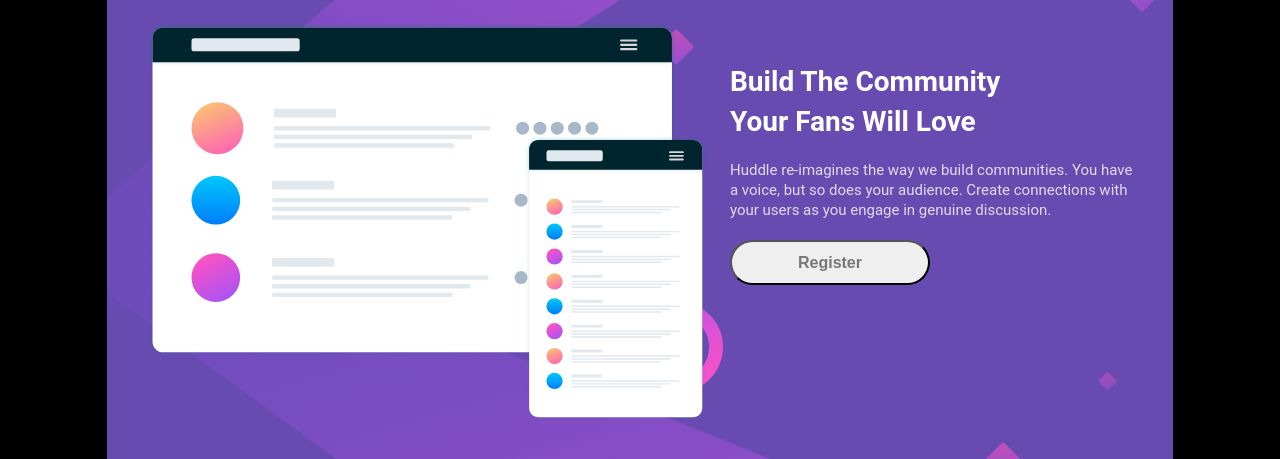
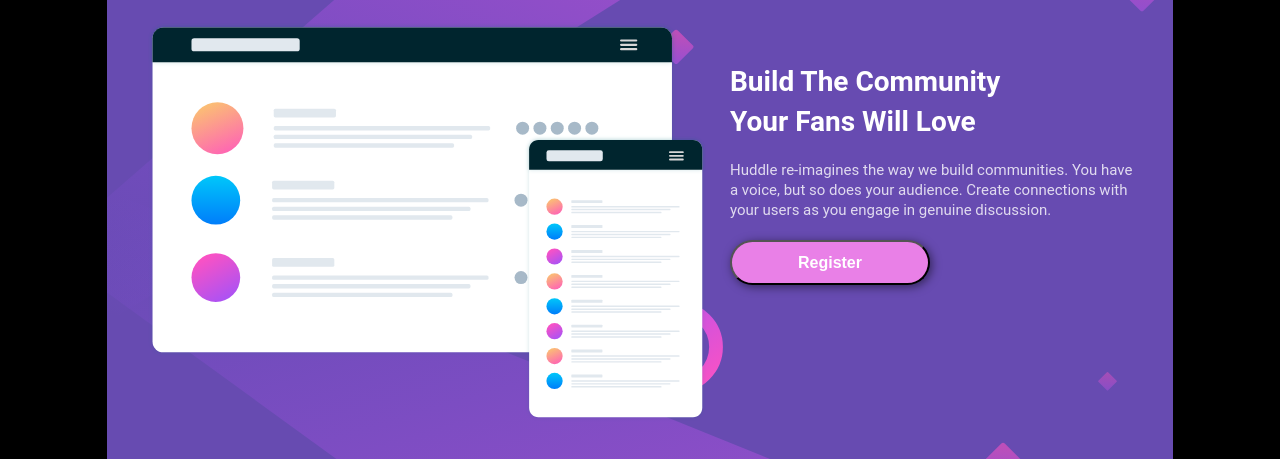
Before and after one commit to Cold-Thunder/huddle-landing-page.github.io, a plain HTML site: page index.html in a window 1280 px wide. In both pictures the pointer is over the button "Register". Shown: the part 202-661 px from the top of the page. Drawn offline with Linux system fonts and the light colour scheme.

Commit message:
Update style.css

```diff
--- a/style.css
+++ b/style.css
@@ -72,6 +72,11 @@ button{
     font-weight: bold;
     color:rgb(0,0,0, 0.5);
 }
+button:hover{
+    background-color:#E980E7;
+    color:white;
+    box-shadow:2px 2px 10px rgb(0,0,0, 0.5);
+}
 
 .icon{
     flex-direction: row;
@@ -83,6 +88,10 @@ button{
 }
 .icon i{
     margin:5px;
+    cursor:pointer;
+}
+.icon i:hover{
+    color:#E980E7;
 }
 
 @media (max-width:400px){
```
